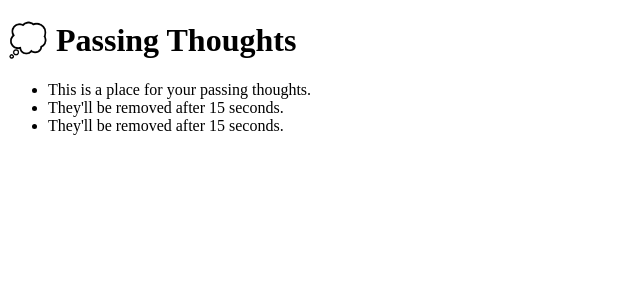
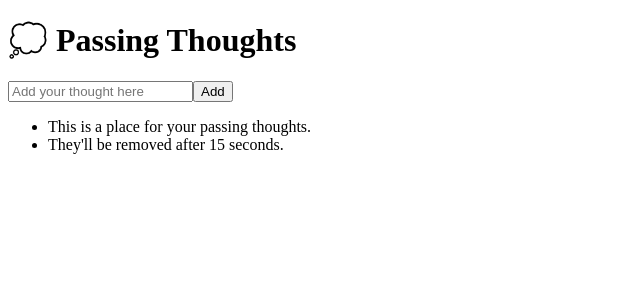
Before and after one commit to thomaserdmenger/thoughts-list-react, a React (Vite) app: page / in a window 1280 px wide. Shown: the top 300 px of the page, without its empty margins (0-640 px from the left). Built offline with nearby package versions, Linux system fonts and the light colour scheme.

Commit message:
Add component to get users thoughts

```diff
--- a/src/App.jsx
+++ b/src/App.jsx
@@ -1,10 +1,10 @@
 import * as React from "react";
 
 import generateId from "./utilities/utilities";
+import AddThoughtForm from "./components/AddThoughtForm";
 
 const initialThoughts = [
   { id: generateId(), text: "This is a place for your passing thoughts." },
-  { id: generateId(), text: "They'll be removed after 15 seconds." },
   { id: generateId(), text: "They'll be removed after 15 seconds." },
 ];
 
@@ -17,11 +17,11 @@ export default function App() {
         <h1>💭 Passing Thoughts</h1>
       </header>
       <main>
+        <AddThoughtForm />
         <ul>
           {thoughts.map((item) => (
             <li key={item.id}>{item.text}</li>
           ))}
-          {thoughts.map((item) => console.log(item.id))}
         </ul>
       </main>
     </React.Fragment>
--- /dev/null
+++ b/src/components/AddThoughtForm.jsx
@@ -0,0 +1,29 @@
+import * as React from "react";
+
+export default function AddThoughtForm() {
+  const [text, setText] = React.useState("");
+
+  const handleChange = ({ target }) => {
+    const { value } = target;
+    setText((prevEvent) => value);
+  };
+
+  const handleSubmit = (event) => {
+    event.preventDefault();
+    console.log(text);
+    setText("");
+  };
+
+  return (
+    <form onSubmit={handleSubmit}>
+      <input
+        type="text"
+        name="text"
+        value={text}
+        onChange={handleChange}
+        placeholder="Add your thought here"
+      />
+      <button type="submit">Add</button>
+    </form>
+  );
+}
```
